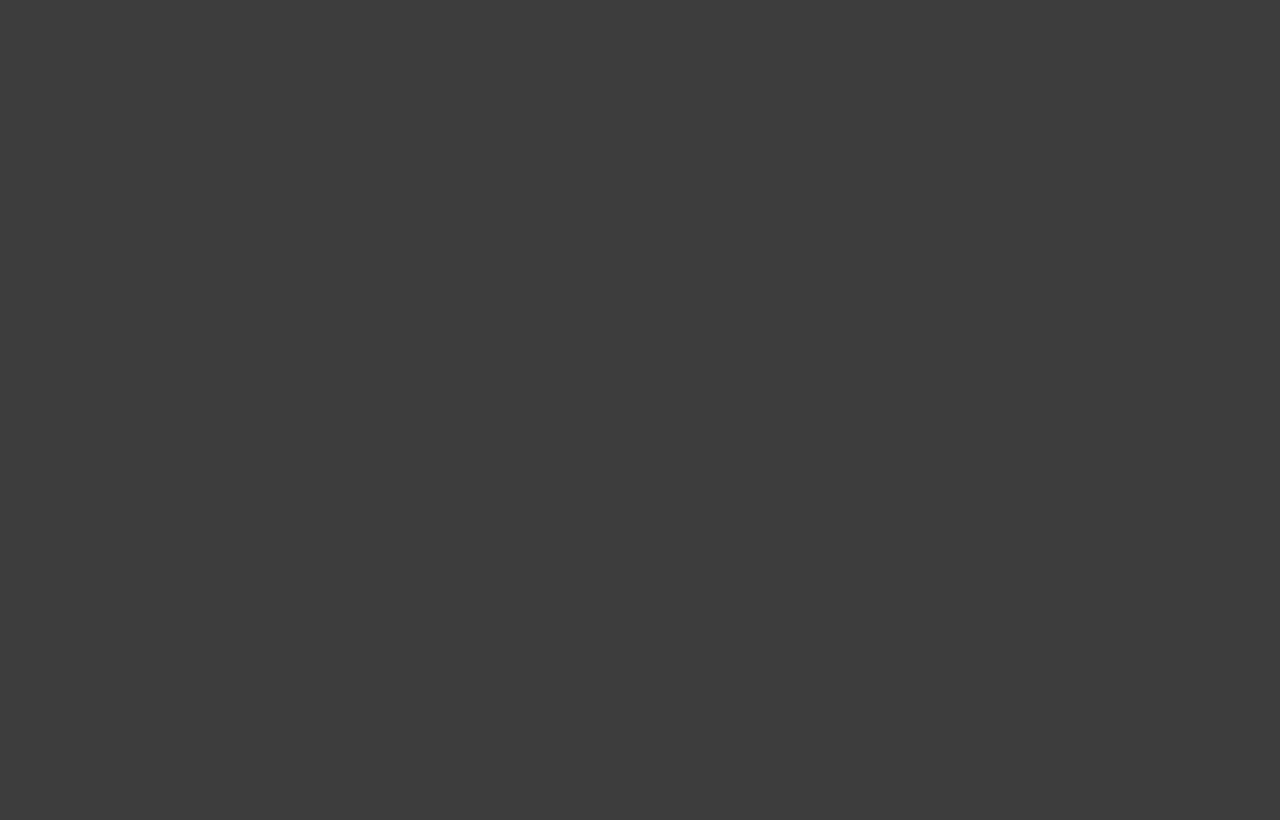
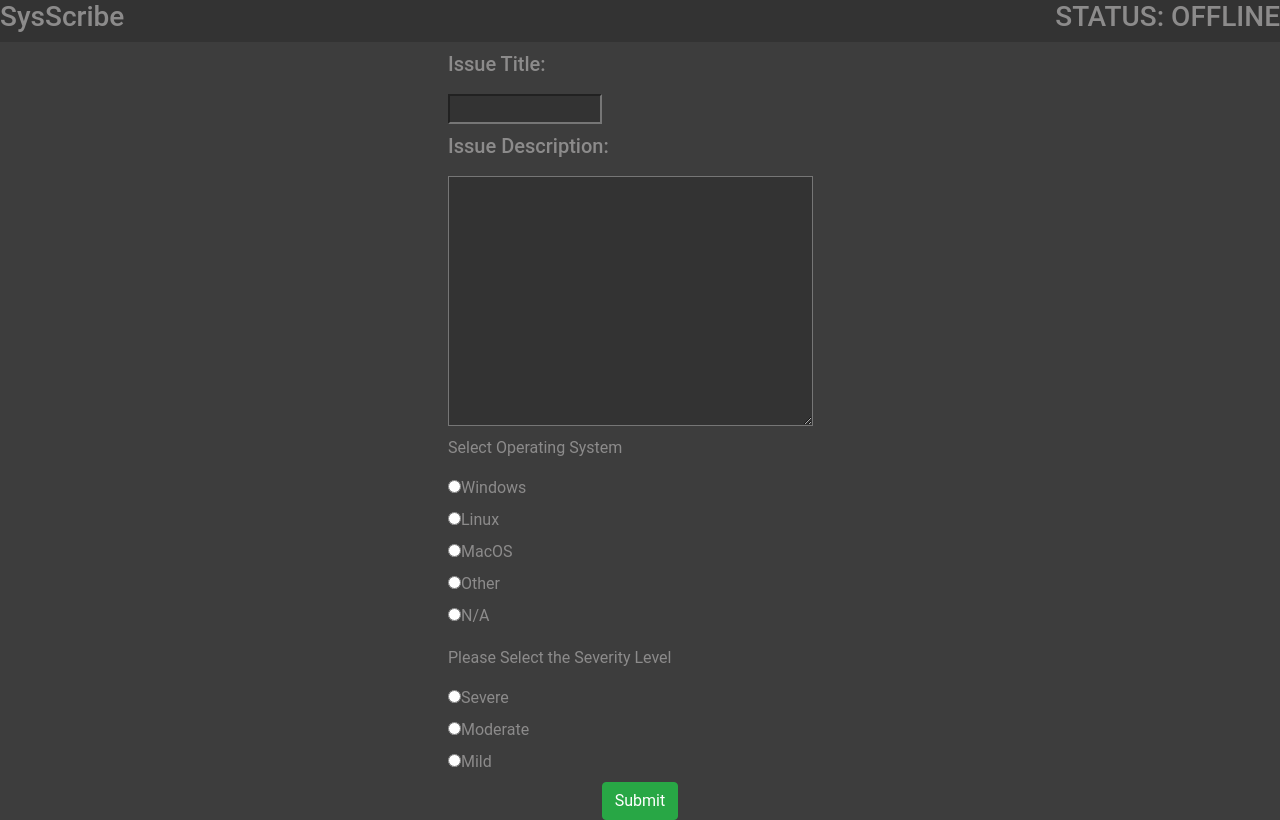
Before and after one commit to DevRylan/SystemScribe, a React (Vite) app in the folder Client/SysScribe/: page /report-issue in a window 1280 px wide. Before the commit this address had no page. Built offline with nearby package versions, Linux system fonts and the light colour scheme; no server answers; sample sign-in values are in the browser's storage.

Commit message:
Add piping between front end routes and fix database problem when retrieving issues

```diff
--- a/Client/SysScribe/src/App.jsx
+++ b/Client/SysScribe/src/App.jsx
@@ -5,6 +5,7 @@ import LoginPage from './pages/loginPage';
 import AdminLoginPage from './pages/adminLoginPage';
 import IssueMenu from './pages/IssueMenu';
 import RegisterPage from './pages/registerPage';
+import IssuePage from './pages/IssuePage';
 
 function App() {
   return (
@@ -16,6 +17,7 @@ function App() {
         <Route path='/register' element={<RegisterPage/>}/>
         <Route path="/admin" element={<AdminLoginPage/>}/>
         <Route path="/menu" element={<IssueMenu/>}/>
+        <Route path="/report-issue" element={<IssuePage/>}/>
       </Routes>
       </BrowserRouter>
     </div>
--- a/Client/SysScribe/src/components/adminLogin.jsx
+++ b/Client/SysScribe/src/components/adminLogin.jsx
@@ -20,7 +20,7 @@ function AdminLoginForm(){
     return(
     <div id='login-form'>
         <div className='login'>
-            <h1>Admin Login</h1>
+            <h1 className="default-text">Admin Login</h1>
             <form style={{display: "flex", flexDirection: "column", gap: "10px"}} method="POST">
                 <input type="password" placeholder="Password"/>
                 <input type="submit"/>
--- a/Client/SysScribe/src/components/header.jsx
+++ b/Client/SysScribe/src/components/header.jsx
@@ -21,8 +21,8 @@ function Header(){
     }, []);
     return(
     <div id='header'>
-        <h3>SysScribe</h3>
-        <h3>STATUS: {online ? "ONLINE" : "OFFLINE"}</h3>
+        <h3 className="default-text">SysScribe</h3>
+        <h3 className="default-text">STATUS: {online ? "ONLINE" : "OFFLINE"}</h3>
     </div>);
 }
 export default Header;
--- a/Client/SysScribe/src/components/issueContainer.jsx
+++ b/Client/SysScribe/src/components/issueContainer.jsx
@@ -54,7 +54,7 @@ function IssueContainer(){
     }
     return(<div id="issue-container">
         <div className="user-button-container">
-            <button className="btn btn-info">Report Issue</button>
+            <button className="btn btn-info" onClick={() => Navigate('/report-issue')}>Report Issue</button>
             <button className="btn btn-danger">Logout</button>
         </div>
         <div id="issue-box">
--- /dev/null
+++ b/Client/SysScribe/src/components/issueForm.jsx
@@ -0,0 +1,194 @@
+import React from "react";
+import { useNavigate } from 'react-router-dom';
+import axios from 'axios';
+
+function IssueForm() {
+  const navigate = useNavigate();
+  const [title, setTitle] = React.useState("");
+  const [description, setDescription] = React.useState("");
+  const [os, setOS] = React.useState("");
+  const [severity, setSeverity] = React.useState("");
+  const [username, setUsername] = React.useState("");
+  const [isSubmitted, setIsSubmitted] = React.useState(false);
+
+  React.useEffect(()=>{
+    const authData = JSON.parse(localStorage.getItem('auth'));
+    setUsername(authData);
+    console.log('Data: '+authData);
+    if (authData) {
+        const isUser = async () => {
+            try {
+                const response = await axios.get('http://localhost:8080/api/auth', {
+                    params: { user: authData }
+                });
+        console.log('Response: ', response.data);
+        if (response.data) {
+                console.log('It worked');
+        } else {
+                console.log('User not found');
+                navigate('/login');
+        }
+    } catch (e){
+        navigate('/login');
+    }
+    isUser();
+    }}
+    else{
+        navigate('/login');
+    }},
+    []);
+
+    async function handleSubmit(event) {
+        event.preventDefault();
+
+        const issueData = { username: username, title: title, description: description, os: os, severity: severity };
+
+        try {
+          await axios.post("http://localhost:8080/api/report-issue", issueData, {
+            headers: {
+              "Content-Type": "application/json",
+            },
+          });
+
+          setIsSubmitted(true);
+        } catch (error) {
+          console.error("Error submitting the issue:", error);
+        }
+      }
+
+      React.useEffect(() => {
+        if (isSubmitted) {
+          navigate('/menu');
+        }
+      }, [isSubmitted]);
+
+
+
+  return (
+    <div className="issue-form">
+      <form
+        style={{
+          display: "flex",
+          flexDirection: "column",
+          gap: "10px",
+          width: "30%",
+          alignItems: "start",
+          marginTop: "10px",
+        }}
+        method="POST"
+        className="issue-submit-form"
+      >
+        <h5 className="default-text">Issue Title:</h5>
+        <input
+          type="text"
+          style={{ width: "40%", backgroundColor: "rgb(51, 51, 51)" }}
+          value={title}
+          onChange={(e) => setTitle(e.target.value)}
+        />
+        <h5 className="default-text">Issue Description:</h5>
+        <textarea
+          style={{ width: "95%", height: "250px", backgroundColor: "rgb(51, 51, 51)" }}
+          value={description}
+          onChange={(e) => setDescription(e.target.value)}
+        />
+        <div
+          style={{
+            display: "flex",
+            width: "95%",
+            flexDirection: "column",
+            gap: "10px",
+            alignItems: "start",
+          }}
+        >
+          <div id="osForm" className="default-text">
+            <p>Select Operating System</p>
+            <label>
+              <input
+                type="radio"
+                name="os"
+                value="windows"
+                onChange={(e) => setOS(e.target.value)}
+              />
+              Windows
+            </label>
+            <br />
+            <label>
+              <input
+                type="radio"
+                name="os"
+                value="linux"
+                onChange={(e) => setOS(e.target.value)}
+              />
+              Linux
+            </label>
+            <br />
+            <label>
+              <input
+                type="radio"
+                name="os"
+                value="macos"
+                onChange={(e) => setOS(e.target.value)}
+              />
+              MacOS
+            </label>
+            <br />
+            <label>
+              <input
+                type="radio"
+                name="os"
+                value="other"
+                onChange={(e) => setOS(e.target.value)}
+              />
+              Other
+            </label>
+            <br />
+            <label>
+              <input
+                type="radio"
+                name="os"
+                value="na"
+                onChange={(e) => setOS(e.target.value)}
+              />
+              N/A
+            </label>
+          </div>
+          <div id="severityForm" className="default-text">
+            <p>Please Select the Severity Level</p>
+            <label>
+              <input
+                type="radio"
+                name="severity"
+                value="Severe"
+                onChange={(e) => setSeverity(e.target.value)}
+              />
+              Severe
+            </label>
+            <br />
+            <label>
+              <input
+                type="radio"
+                name="severity"
+                value="Moderate"
+                onChange={(e) => setSeverity(e.target.value)}
+              />
+              Moderate
+            </label>
+            <br />
+            <label>
+              <input
+                type="radio"
+                name="severity"
+                value="Mild"
+                onChange={(e) => setSeverity(e.target.value)}
+              />
+              Mild
+            </label>
+          </div>
+        </div>
+      </form>
+      <button type="submit" className="btn btn-success" onClick={handleSubmit}>Submit</button>
+    </div>
+  );
+}
+
+export default IssueForm;
--- a/Client/SysScribe/src/components/login.jsx
+++ b/Client/SysScribe/src/components/login.jsx
@@ -40,7 +40,7 @@ function LoginForm(){
     return(
     <div id='login-form'>
         <div className='login'>
-            <h1>Login</h1>
+            <h1 className="default-text">Login</h1>
             <form style={{display: "flex",
                           flexDirection: "column",
                           gap: "10px"}} method="POST" >
--- a/Client/SysScribe/src/components/register.jsx
+++ b/Client/SysScribe/src/components/register.jsx
@@ -36,7 +36,7 @@ function RegisterForm(){
     return(
     <div id='login-form'>
         <div className='login'>
-            <h1>Register</h1>
+            <h1 className="default-text">Register</h1>
             <form style={{display: "flex",
                           flexDirection: "column",
                           gap: "10px"}} method="POST" >
--- a/Client/SysScribe/src/index.css
+++ b/Client/SysScribe/src/index.css
@@ -106,3 +106,20 @@ body {
   justify-content: space-between;
   margin-top: 50px;
 }
+.issue-form{
+  display: flex;
+  justify-content: center;
+  align-items: center;
+  flex-direction: column;
+}
+.issue-submit-form{
+  width: 80%;
+  display: flex;
+  justify-content: center;
+  align-items: center;
+  flex-direction: column;
+  gap: 10px;
+}
+.default-text{
+  color: rgb(140, 139, 139);
+}
--- /dev/null
+++ b/Client/SysScribe/src/pages/IssuePage.jsx
@@ -0,0 +1,13 @@
+import React from "react";
+import Header from "../components/header";
+import IssueForm from "../components/issueForm";
+
+function IssuePage(){
+    return(
+        <div id="login">
+            <Header/>
+            <IssueForm/>
+        </div>
+    );
+}
+export default IssuePage;
```
Also changed, not shown: 2 other files (tests, documents, lock files or other folders).
